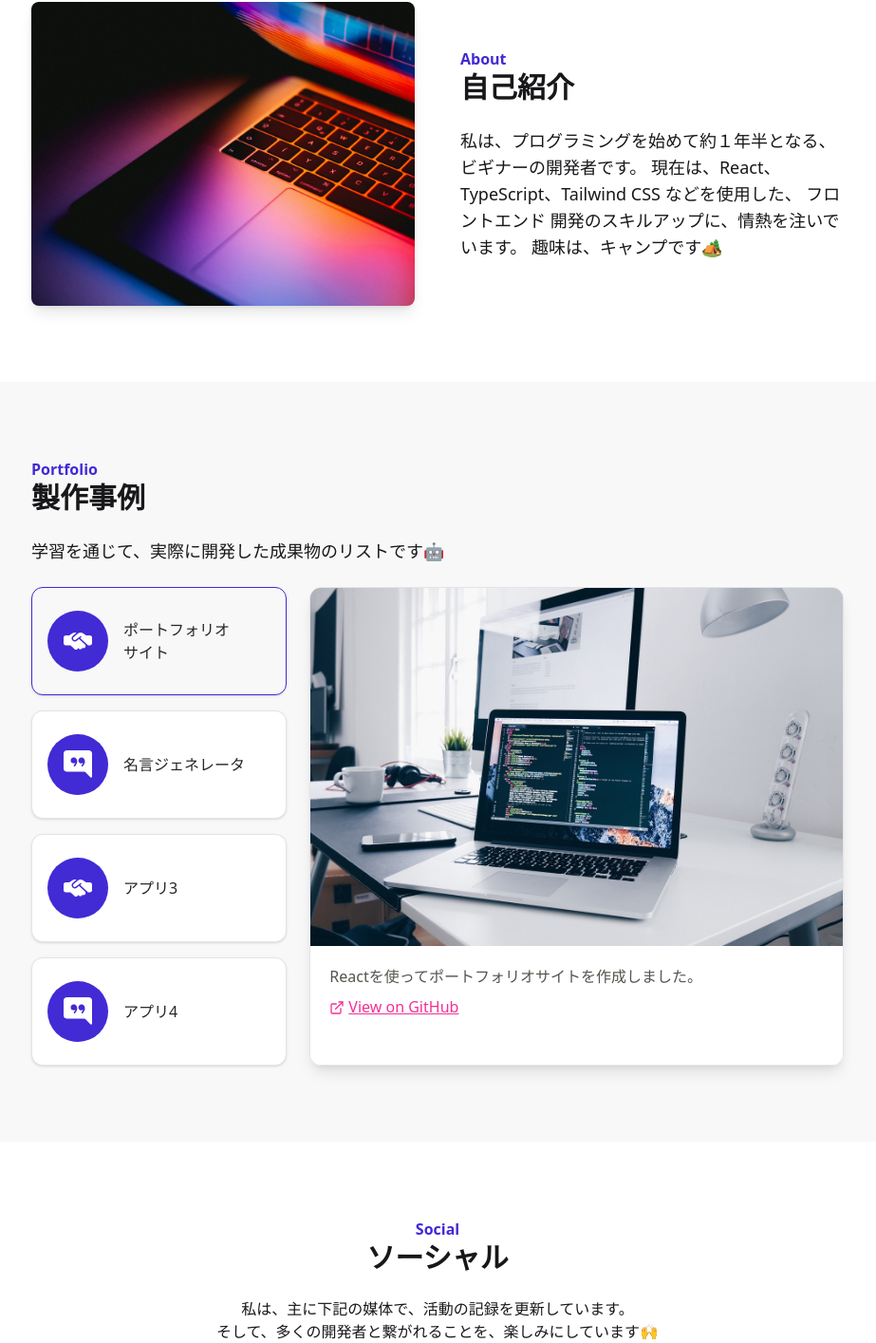
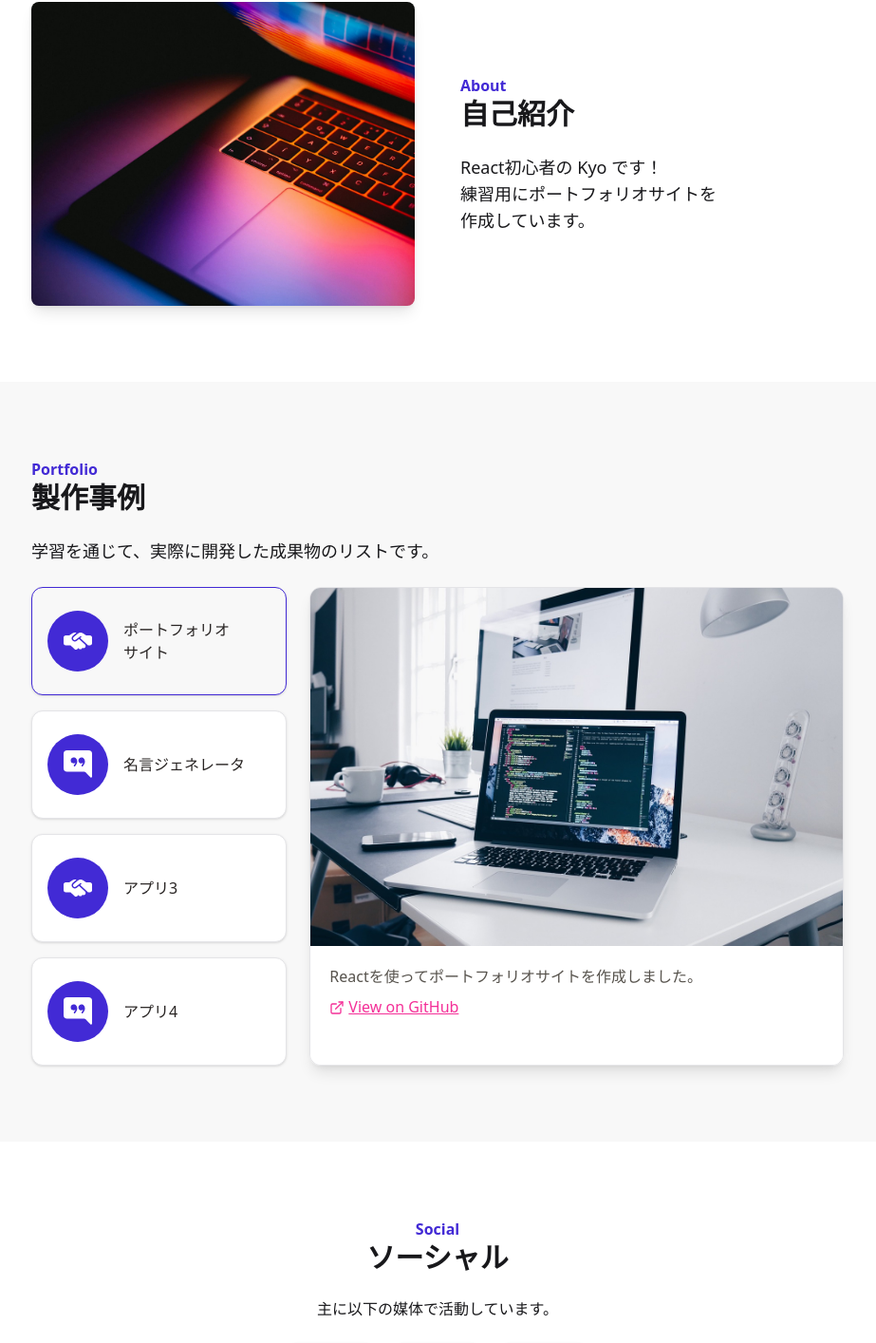
Before and after one commit to Kyo-page/react-learning-portfolio, a React (Vite) app: page / in a window 1280 px wide. Shown: the part 878-2292 px from the top of the page at 95% size, without its empty margins (179-1102 px from the left). Built offline with nearby package versions, Linux system fonts and the light colour scheme.

Commit message:
文言の修正

```diff
--- a/src/components/About.jsx
+++ b/src/components/About.jsx
@@ -23,10 +23,8 @@ export const About = () => {
                             </h2>
 
                             <p className="md:text-lg">
-                                私は、プログラミングを始めて約１年半となる、ビギナーの開発者です。
-                                現在は、React、TypeScript、Tailwind CSS などを使用した、
-                                フロントエンド 開発のスキルアップに、情熱を注いでいます。
-                                趣味は、キャンプです🏕️
+                                React初心者の Kyo です！<br />
+                                練習用にポートフォリオサイトを<br />作成しています。
                             </p>
                         </div>
                     </div>
--- a/src/components/Portfolio.jsx
+++ b/src/components/Portfolio.jsx
@@ -18,7 +18,7 @@ export const Portfolio = () => {
                         </h2>
 
                         <p className="mb-6 sm:text-lg">
-                            学習を通じて、実際に開発した成果物のリストです🤖
+                            学習を通じて、実際に開発した成果物のリストです。
                         </p>
 
                         <div className="grid grid-cols-1 md:grid-cols-3 gap-y-6 md:gap-x-6 items-stretch">
--- a/src/components/Social.jsx
+++ b/src/components/Social.jsx
@@ -34,9 +34,7 @@ export const Social = () => {
                         </h2>
 
                         <p className="mb-6 md:text-center">
-                            私は、主に下記の媒体で、活動の記録を更新しています。
-                            <br />
-                            そして、多くの開発者と繋がれることを、楽しみにしています🙌
+                            主に以下の媒体で活動しています。
                         </p>
 
                         <div className="grid grid-cols-3 gap-4 max-w-80 mx-auto">
```
